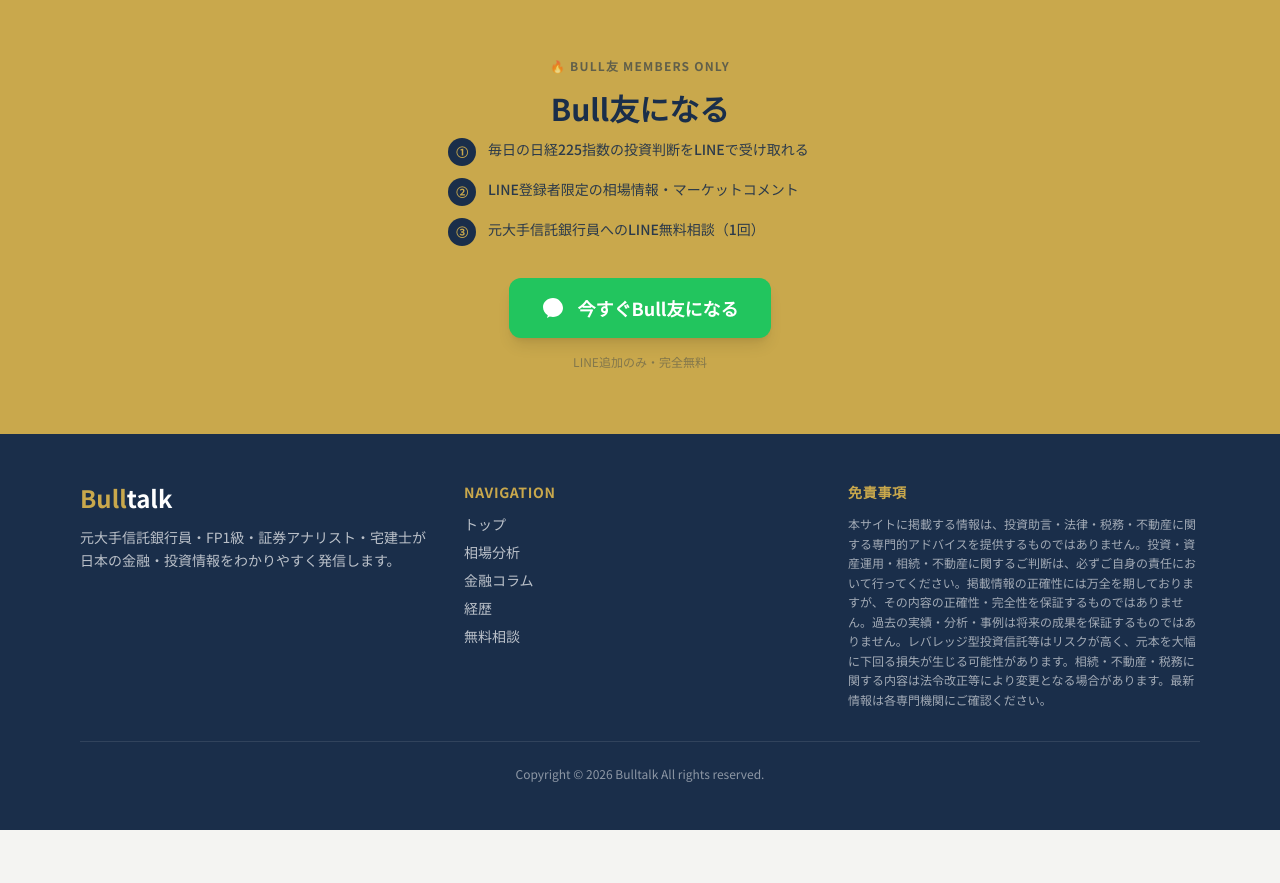
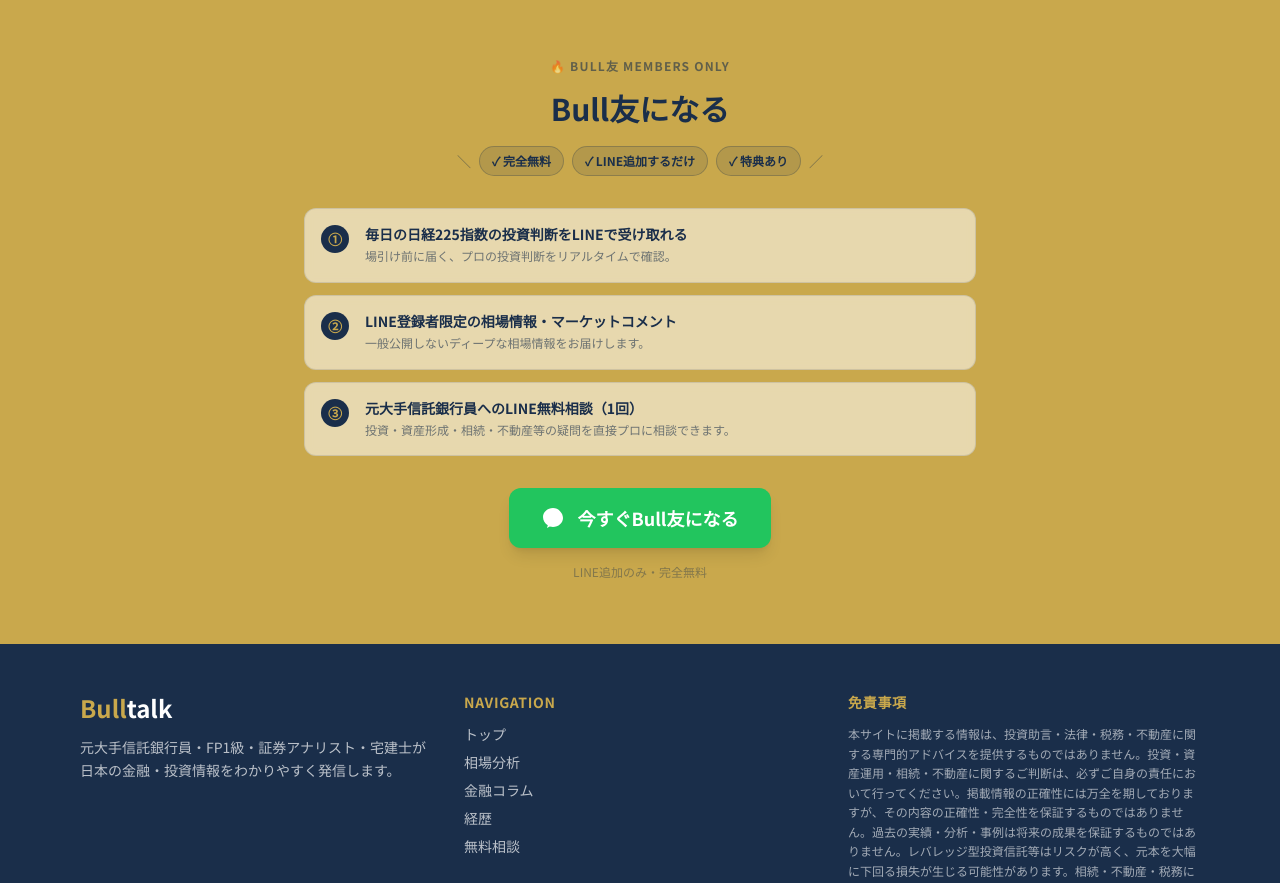
Before and after one commit to tanima3232-eng/bulltalk, a Next.js app: page / in a window 1280 px wide. Shown: the part 2720-3603 px from the top of the page. Before the commit the page ends 3550 px from the top, so only its background shows below. Built offline with nearby package versions, Linux system fonts and the light colour scheme; no server answers.

Commit message:
feat: LineCtaBannerをゴールド背景維持でカード型＋バッジ付きデザインに刷新

```diff
--- a/components/LineCtaBanner.tsx
+++ b/components/LineCtaBanner.tsx
@@ -2,37 +2,82 @@ export default function LineCtaBanner() {
   return (
     <section className="bg-gold py-16 px-4">
       <div className="max-w-2xl mx-auto text-center">
+
         <p className="text-navy/60 text-xs font-bold uppercase tracking-widest mb-4">
           🔥 BULL友 MEMBERS ONLY
         </p>
-        <h2 className="text-2xl md:text-3xl font-bold text-navy mb-3">
+        <h2 className="text-2xl md:text-3xl font-bold text-navy mb-5">
           Bull友になる
         </h2>
 
-        {/* メリット3点 */}
-        <ul className="text-left space-y-3 mb-8 max-w-sm mx-auto">
+        {/* 安心バッジ */}
+        <div className="flex justify-center items-center gap-2 flex-wrap mb-8">
+          <span className="text-navy/50 text-sm">＼</span>
+          {["✓ 完全無料", "✓ LINE追加するだけ", "✓ 特典あり"].map((badge) => (
+            <span
+              key={badge}
+              className="inline-flex items-center font-bold rounded-full text-xs px-3 py-1.5"
+              style={{
+                background: "rgba(26,46,74,0.12)",
+                color: "#1A2E4A",
+                border: "1px solid rgba(26,46,74,0.25)",
+              }}
+            >
+              {badge}
+            </span>
+          ))}
+          <span className="text-navy/50 text-sm">／</span>
+        </div>
+
+        {/* カード型メリット3点 */}
+        <div className="flex flex-col gap-3 mb-8 text-left">
           {[
-            { num: "①", text: "毎日の日経225指数の投資判断をLINEで受け取れる" },
-            { num: "②", text: "LINE登録者限定の相場情報・マーケットコメント" },
-            { num: "③", text: "元大手信託銀行員へのLINE無料相談（1回）" },
+            {
+              num: "①",
+              title: "毎日の日経225指数の投資判断をLINEで受け取れる",
+              desc: "場引け前に届く、プロの投資判断をリアルタイムで確認。",
+            },
+            {
+              num: "②",
+              title: "LINE登録者限定の相場情報・マーケットコメント",
+              desc: "一般公開しないディープな相場情報をお届けします。",
+            },
+            {
+              num: "③",
+              title: "元大手信託銀行員へのLINE無料相談（1回）",
+              desc: "投資・資産形成・相続・不動産等の疑問を直接プロに相談できます。",
+            },
           ].map((item) => (
-            <li key={item.num} className="flex items-start gap-3">
-              <span className="w-7 h-7 flex-shrink-0 flex items-center justify-center rounded-full bg-navy text-gold font-bold text-xs">
+            <div
+              key={item.num}
+              className="flex items-start gap-4 rounded-xl p-4"
+              style={{
+                background: "rgba(255,255,255,0.55)",
+                border: "1px solid rgba(26,46,74,0.12)",
+                backdropFilter: "blur(4px)",
+              }}
+            >
+              <span
+                className="font-bold text-sm flex-shrink-0 w-7 h-7 flex items-center justify-center rounded-full"
+                style={{ background: "#1A2E4A", color: "#C9A84C" }}
+              >
                 {item.num}
               </span>
-              <span className="text-navy/90 text-sm font-medium leading-snug pt-0.5">
-                {item.text}
-              </span>
-            </li>
+              <div>
+                <p className="text-navy font-bold text-sm leading-snug mb-0.5">{item.title}</p>
+                <p className="text-navy/60 text-xs leading-relaxed">{item.desc}</p>
+              </div>
+            </div>
           ))}
-        </ul>
+        </div>
 
+        {/* CTAボタン */}
         <a
           href="https://lin.ee/FmH7NXr"
           className="btn-line inline-flex items-center justify-center gap-3 text-lg px-8 py-4 rounded-xl shadow-lg"
         >
           <svg className="w-6 h-6" viewBox="0 0 24 24" fill="currentColor">
-            <path d="M12 2C6.48 2 2 6.04 2 11c0 3.45 1.92 6.47 4.8 8.19L6 22l2.72-1.44C9.77 20.83 10.87 21 12 21c5.52 0 10-4.04 10-9S17.52 2 12 2z"/>
+            <path d="M12 2C6.48 2 2 6.04 2 11c0 3.45 1.92 6.47 4.8 8.19L6 22l2.72-1.44C9.77 20.83 10.87 21 12 21c5.52 0 10-4.04 10-9S17.52 2 12 2z" />
           </svg>
           今すぐBull友になる
         </a>
```
